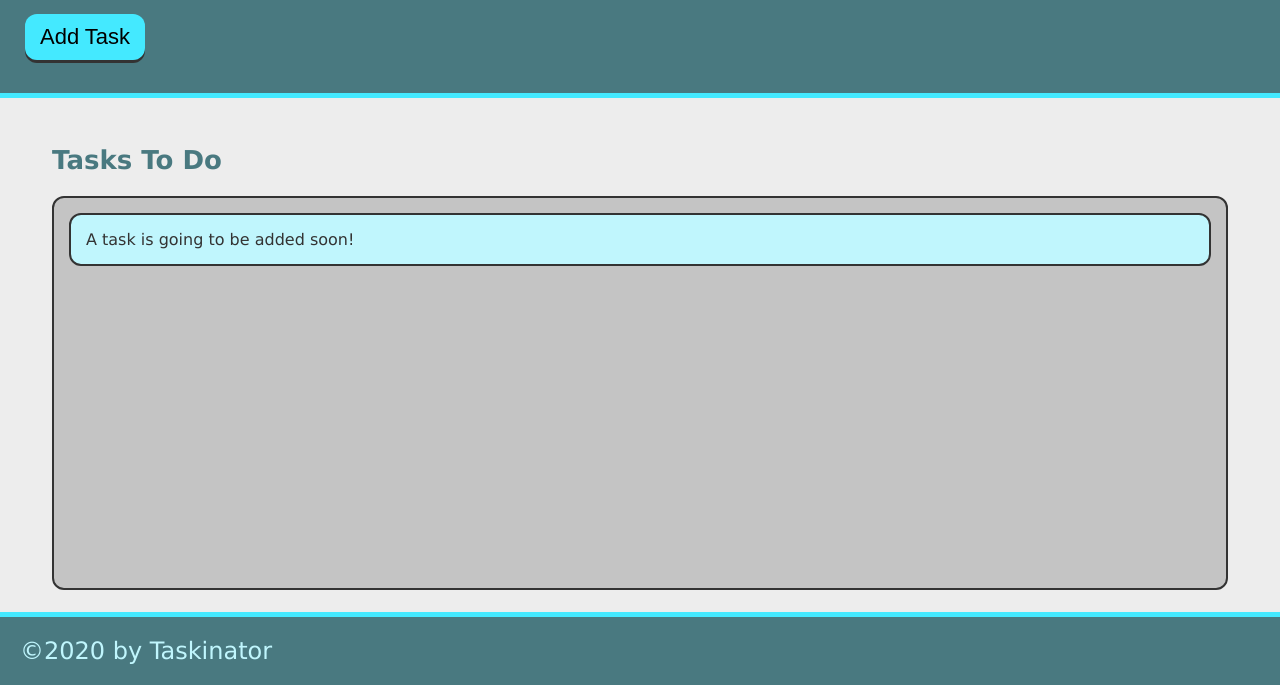
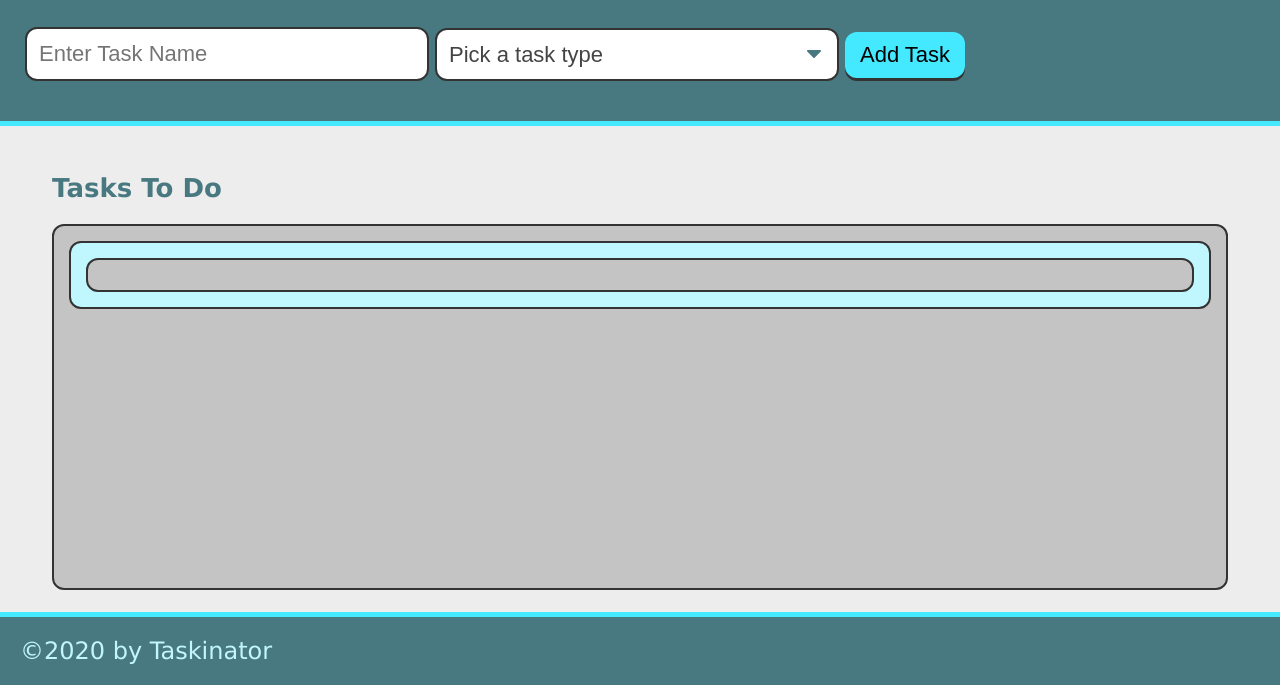
Before and after one commit to gpmike31/taskinator, a plain HTML site: page index.html in a window 1280 px wide. Shown: the part 115-800 px from the top of the page. Drawn offline with Linux system fonts and the light colour scheme.

Commit message:
added the task form, now to add handle form submission in js

```diff
--- a/index.html
+++ b/index.html
@@ -14,14 +14,31 @@
   <header>
     <h1 class="page-title">Taskinator</h1>
     <p>Click the button below to add a new task!</p>
-    <button class="btn" id="save-task">Add Task</button>
+    <form id="task-form">
+      <div class="form-group">
+        <input type="text" name="task-name" placeholder="Enter Task Name" />
+      </div>
+
+      <div class="form-group">
+        <select name="task-type" class="select-dropdown">
+          <option value="" disabled selected>Pick a task type</option>
+          <option value="Print">Print</option>
+          <option value="Web">Web</option>
+          <option value="Mobile">Mobile</option>
+        </select>
+      </div>
+
+      <div class="form-group">
+        <button class="btn" id="save-task" type="submit">Add Task</button>
+      </div>
+    </form>
   </header>
 
   <main class="page-content">
     <section class="task-list-wrapper">
       <h2 class="list-title">Tasks To Do</h2>
       <ul class="task-list" id="tasks-to-do">
-        <li class="task-item">A task is going to be added soon!</li>
+        <li class="task-item"><ul class="task-list" id="tasks-to-do"></ul></li>
       </ul>
     </section>
   </main>
```
